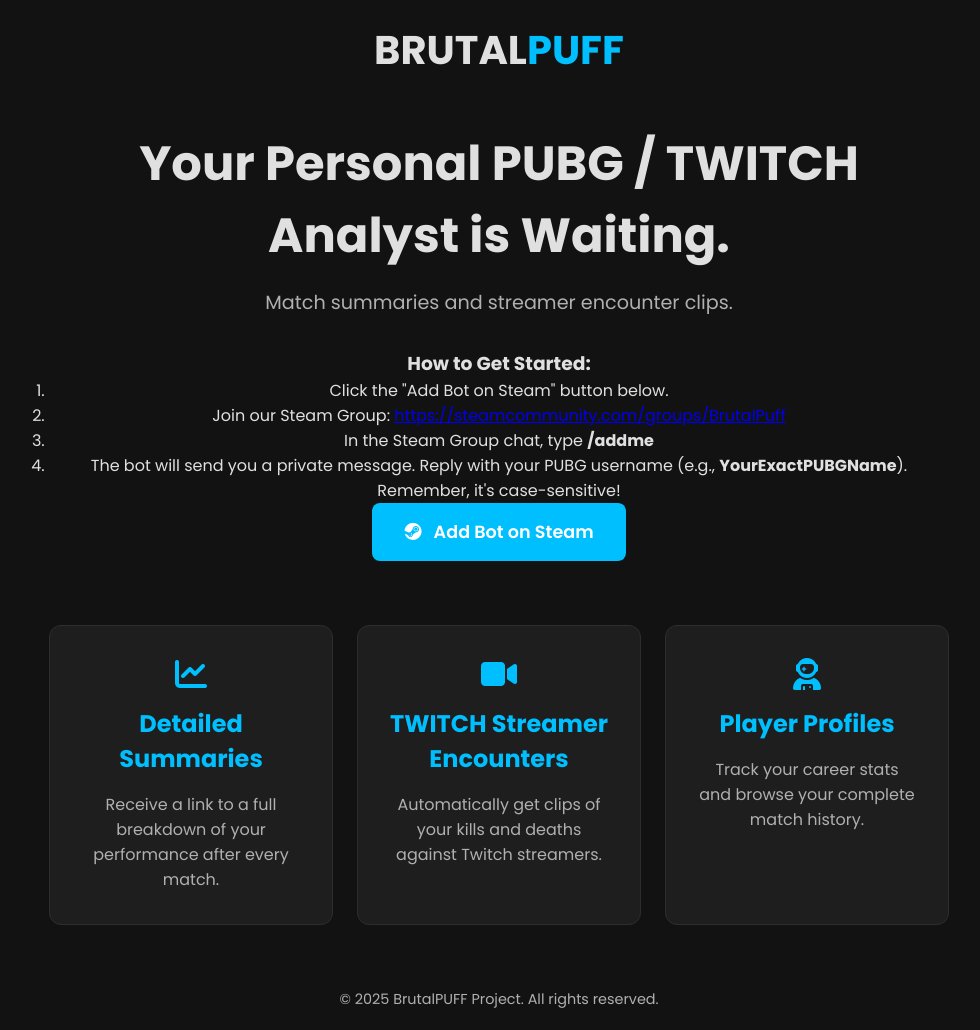
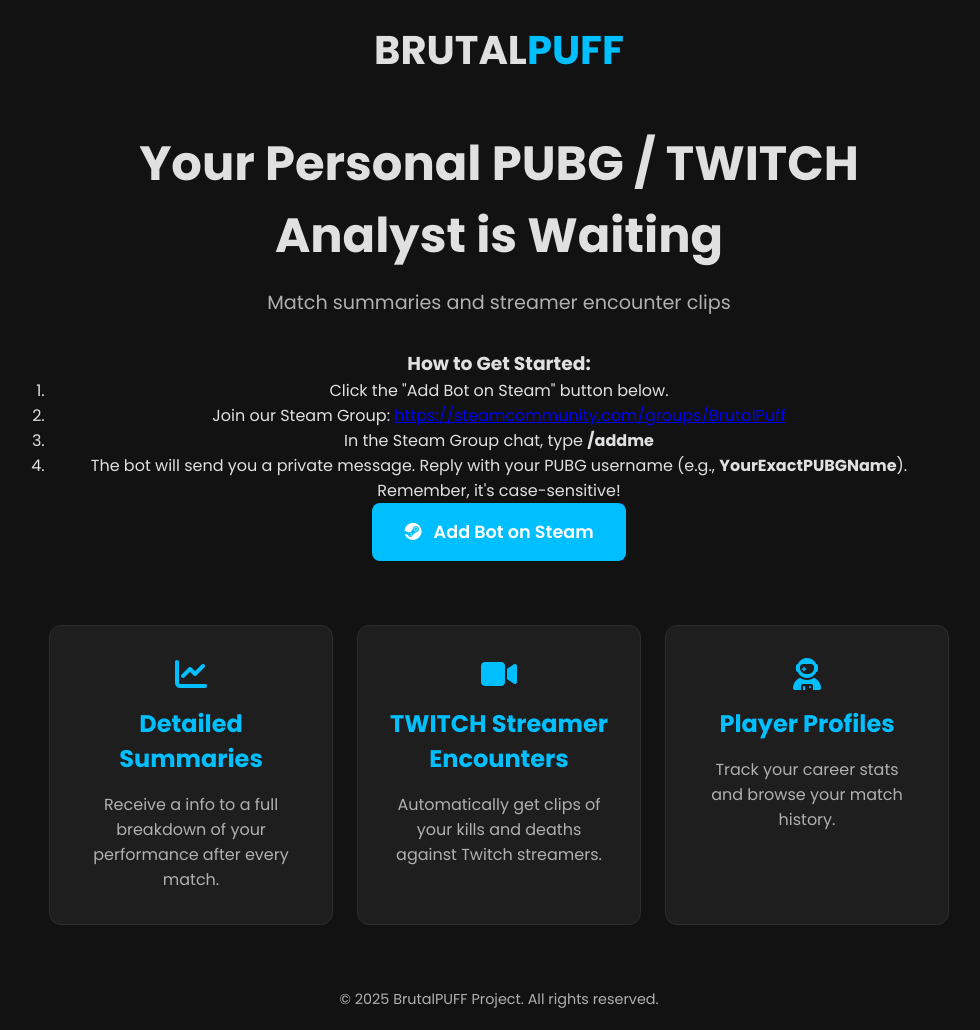
Before and after one commit to MorboCero/BrutalPUFF, a website: page landing.html in a window 1280 px wide. Shown: the whole page, without its empty margins (141-1121 px from the left). Drawn offline with Linux system fonts and the light colour scheme.

Commit message:
Update landing.html

```diff
--- a/landing.html
+++ b/landing.html
@@ -17,9 +17,9 @@
 
     <main class="landing-container">
         <div class="hero-section">
-            <h2>Your Personal PUBG / TWITCH Analyst is Waiting.</h2>
+            <h2>Your Personal PUBG / TWITCH Analyst is Waiting</h2>
             <!-- TEXTO SIMPLIFICADO -->
-            <p>Match summaries and streamer encounter clips.</p>
+            <p>Match summaries and streamer encounter clips</p>
             <div class="instructions">
                 <h3>How to Get Started:</h3>
                 <ol>
@@ -38,7 +38,7 @@
         <div class="features-grid">
             <div class="feature-card">
                 <h3><i class="fa-solid fa-chart-line"></i> Detailed Summaries</h3>
-                <p>Receive a link to a full breakdown of your performance after every match.</p>
+                <p>Receive a info to a full breakdown of your performance after every match.</p>
             </div>
             <div class="feature-card">
                 <h3><i class="fa-solid fa-video"></i> TWITCH Streamer Encounters</h3>
@@ -46,7 +46,7 @@
             </div>
             <div class="feature-card">
                 <h3><i class="fa-solid fa-user-astronaut"></i> Player Profiles</h3>
-                <p>Track your career stats and browse your complete match history.</p>
+                <p>Track your career stats and browse your match history.</p>
             </div>
         </div>
     </main>
```
